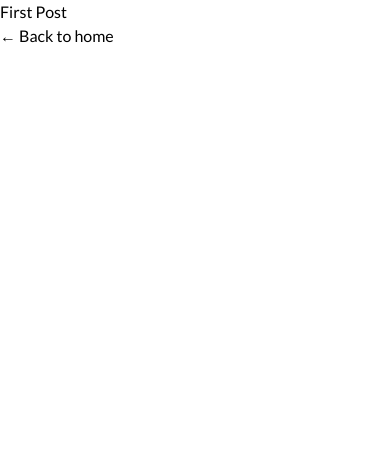
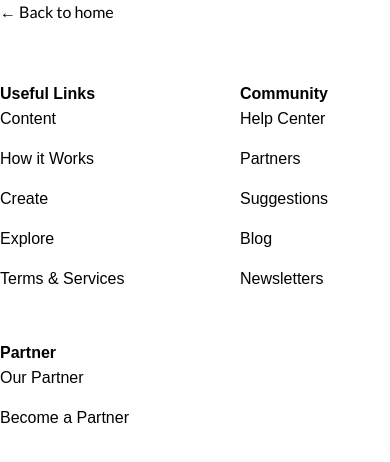
Before and after one commit to juverasworld/Nurika, a Next.js app: page /Post/Waitlist in a window 390 px wide. Shown: the top 462 px of the page. Built offline with nearby package versions, Linux system fonts and the light colour scheme.

Commit message:
After this I'm starting responsiveness

```diff
--- a/pages/Post/About.jsx
+++ b/pages/Post/About.jsx
@@ -22,10 +22,11 @@ export default function About() {
           Team">Team</Link></li>
         </ol> */}
         {/*  className=' sm:flex start justify-end items-center w-[25px] flex-1 ' */}
-        <button  >Join the waitlist</button>
+        <Link href='/Waitlist'>
+          <button  >Join the waitlist</button> </Link>
       </div>
       <div className={styles.container_fluid}>
-      <div className ="text-white text-center text-[150px] font-normal font-lato"> It Pays To
+        <div className="text-white text-center text-[150px] font-normal font-lato"> It Pays To
           Walk</div>
         <div className={`text-black-900 text-[50px] min-w-screen min-h-screen mx-auto flex items-center justify-center ${styles.AppGlass1}`}>
 
--- a/pages/Post/Waitlist.jsx
+++ b/pages/Post/Waitlist.jsx
@@ -1,5 +1,6 @@
 import Head from "next/head";
 import Link from "next/link";
+import { socialMedia,footerLinks } from "../constants";
 // import styles from './styles/Home.module.css';
 // import styles from './styles/Home.module.css';
 
@@ -9,10 +10,32 @@ export default function FirstPost() {
       <Head>
         <title>First Post</title>
       </Head>
-      <h1>First Post</h1>
       <h2>
         <Link href="/">← Back to home</Link>
       </h2>
-    </section >
+      <div className='flex-[1.5] w-full flex flex-row justify-between flex-wrap md:mt-0 mt-10'>
+                    {footerLinks.map((footerLink) => (
+                        <div
+                            key={footerLink.key}
+                            className='flex flex-col ss:my-10 my-4 min-w-[150px]'>
+                            <h4 className='font-poppins font-semibold text-[18x] leading-[27px] text-black' >
+                                {footerLink.title}
+                            </h4>
+                            <ul>
+                                {footerLink.links.map((link, index) => (
+                                    <li
+                                        key={link.name}
+                                        className={`font-poppins font-normal text-[16px] leading-[24px] text-black hover:text-secondary cursor-pointer ${index !== footerLink.length - 1 ? 'mb-4' : 'mb-0'} `}
+                                    >
+                                        {link.name}
+                                    </li>
+                                ))}
+                            </ul>
+                        </div>
+                    ))}
+                </div>
+
+
+              </section >
   );
 }
--- a/pages/Post/Whitepaper.jsx
+++ b/pages/Post/Whitepaper.jsx
@@ -1,7 +1,10 @@
 import Head from "next/head";
 import Link from "next/link";
 import React from "react";
+import { socialMedia, footerLinks } from "../constants";
 import styles from '../../styles/Home.module.css'
+import Notes from '../../public/Notes.png';
+import Image from "next/image";
 // import styles from './styles/Home.module.css';
 // import styles from './styles/Home.module.css';
 
@@ -25,7 +28,8 @@ export default function About() {
       </div>
       <div className={styles.container_fluid}>
         <div>NURIKA</div>
-        {/* <div className={`text-black ${styles.Whitepaper}`}>
+        <div className={`align-center ${styles.Whitepaper}`}>
+          <div className={`${styles.onTop}`}>
             <div>
               ñurika is a free lifestyle app that rewards users for engagingin physical activities like walking, jogging, running, skipping, etc. with the notion that when people become more physically active, they’re more likely to improve their health in other areas too.
             </div>
@@ -61,7 +65,59 @@ export default function About() {
             <div>
               Hence, we designed the Nurika token to incentivize people to stay healthy by engaging in physical and mental activities like walking, jogging, running, swimming, skipping, meditation, etc.
             </div>
-        </div> */}
+          </div>
+        </div>
+      </div>
+      {/*  */}
+      <div className={`${styles.bg}`}>
+        <section className="sm:py-16 py-6 flex  justify-center items-center flex-col " >
+          <div className="flex justify-center items-start md:flex-row flex-col mb-8 w-full">
+
+            <div className='flex-[1.5] w-full flex flex-row justify-evenly flex-wrap md:mt-0 mt-10'>
+              {footerLinks.map((footerLink) => (
+                <div
+                  key={footerLink.key}
+                  className='flex flex-col ss:my-10 my-4 min-w-[150px]'>
+                  <h4 className='font-poppins font-semibold text-[18x] leading-[27px] text-white' >
+                    {footerLink.title}
+                  </h4>
+                  <ul>
+                    {footerLink.links.map((link, index) => (
+                      <li
+                        key={link.name}
+                        className={`font-poppins font-normal text-[16px] leading-[24px] text-dimWhite hover:text-secondary cursor-pointer ${index !== footerLink.length - 1 ? 'mb-4' : 'mb-0'} `}
+                      >
+                        {link.name}
+                      </li>
+                    ))}
+                  </ul>
+                </div>
+              ))}
+            </div>
+            <div className='flex-1 flex flex-col justify-start mr-10 '>
+              <Image
+                src={Notes}
+                alt="Notes"
+                className='w-[120%] h-[100%] object-contain'
+              />
+              {/* <p className="font-poppins font-normal text-dimWhite text-[18px] leading-[30.8px] mt-4 max-w-[310px]">A new way to make payments easy,  reliable and secured </p> */}
+            </div>
+          </div>
+          <div className='w-full flex justify-between items-center md:flex-row flex-col pt-6 border-t-[1px] border-t-[#3f3e45]'>
+            <p className='font-poppins font-normal text-center text-[18x] leading-[27px] text-white'>
+              2022 Hoobank. All Right Reserved.
+            </p>
+            <div className='flex flex-row md: mt-0 mt-6 ' >
+              {socialMedia.map((social, index) => (
+                <img
+                  key={social.id}
+                  src={social.icon} alt="social.id"
+                  className={`w-[21px] h-[21px] object-contain cursor-pointer text-secondary ${index !== socialMedia.length - 1 ? "mr-6" : "mr-0"}`}
+                />
+              ))}
+            </div>
+          </div>
+        </section>
       </div>
     </section>
 
--- /dev/null
+++ b/pages/constants/index.js
@@ -0,0 +1,88 @@
+export const footerLinks = [
+    {
+      title: "Useful Links",
+      links: [
+        {
+          name: "Content",
+          link: "https://www.hoobank.com/content/",
+        },
+        {
+          name: "How it Works",
+          link: "https://www.hoobank.com/how-it-works/",
+        },
+        {
+          name: "Create",
+          link: "https://www.hoobank.com/create/",
+        },
+        {
+          name: "Explore",
+          link: "https://www.hoobank.com/explore/",
+        },
+        {
+          name: "Terms & Services",
+          link: "https://www.hoobank.com/terms-and-services/",
+        },
+      ],
+    },
+    {
+      title: "Community",
+      links: [
+        {
+          name: "Help Center",
+          link: "https://www.hoobank.com/help-center/",
+        },
+        {
+          name: "Partners",
+          link: "https://www.hoobank.com/partners/",
+          },
+        {
+          name: "Suggestions",
+          link: "https://www.hoobank.com/suggestions/",
+        },
+        {
+          name: "Blog",
+          link: "https://www.hoobank.com/blog/",
+        },
+        {
+          name: "Newsletters",
+          link: "https://www.hoobank.com/newsletters/",
+        },
+      ],
+    },
+    {
+      title: "Partner",
+      links: [
+        {
+          name: "Our Partner",
+          link: "https://www.hoobank.com/our-partner/",
+        },
+        {
+          name: "Become a Partner",
+          link: "https://www.hoobank.com/become-a-partner/",
+        },
+      ],
+    },
+  ];
+
+  export const socialMedia = [
+    {
+      id: "social-media-1",
+      icon: 1,
+      link: "https://www.instagram.com/",
+    },
+    {
+      id: "social-media-2",
+      icon: 2,
+      link: "https://www.facebook.com/",
+    },
+    {
+      id: "social-media-3",
+      icon: 3,
+      link: "https://www.twitter.com/",
+    },
+    {
+      id: "social-media-4",
+      icon: 4,
+      link: "https://www.linkedin.com/",
+    },
+  ];
--- a/pages/index.jsx
+++ b/pages/index.jsx
@@ -19,7 +19,8 @@ export default function Home() {
           <li className='mr-10'><Link href="/Post/Community">Community</Link></li>
           <li className='mr-10'><Link href="/Post/Team">Team</Link></li>
         </ol>
-        <button type="button" className={`py-4 px-6 bg-blue-gradient font-poppins font-medium text-[18px] text-primary outline-none rounded-[10px]`}>Join the waitlist</button>
+        <Link href='/Post/Waitlist'>
+          <button className='mr-4' >Join the waitlist</button> </Link>
       </div>
       <div className={styles.container_fluid} >
         <div className={`text-black-900 text-[150px] min-w-screen min-h-screen mx-auto flex items-center justify-center ${styles.AppGlass}`}>
--- a/styles/globals.css
+++ b/styles/globals.css
@@ -37,16 +37,18 @@ ul {
 
 button {
   padding: 0.3rem 2rem;
-   background: #F89820;
-color: white;
-margin: 0.5%;
-border-radius: 1.4rem;
+  background: #f89820;
+  color: white;
+  /* margin-right:4%; */
+  width: auto;
+
+  border-radius: 1.4rem;
   font-weight: bold;
-  border:2px #F89822 solid;
-
+  /* border: 2px #f89822 solid; */
 }
 .grid {
   display: flex;
   align-items: center;
   justify-content: center;
-  flex-wrap: wrap;}
+  flex-wrap: wrap;
+}
```
Also changed, not shown: styles/Home.module.css (+37 -7 lines), public/Notes.png (added). Lines whose indentation alone changed are shown as unchanged.
